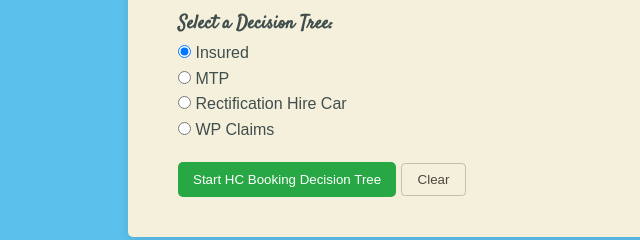
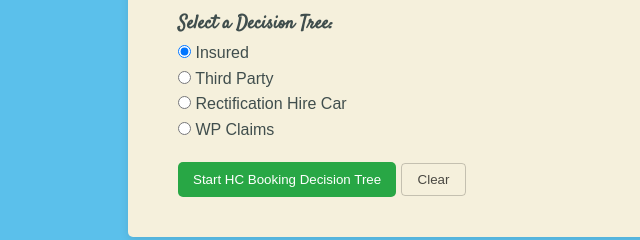
Before and after one commit to jamesphillipdeguzman/hcdt, a plain HTML site: page pages/hc-booking.html in a window 1280 px wide. Shown: the part 297-537 px from the top of the page, 0-640 px from the left. Drawn offline with Linux system fonts and the light colour scheme.

Commit message:
Changed label from MTP to Third Party in hc-booking.html

```diff
--- a/pages/hc-booking.html
+++ b/pages/hc-booking.html
@@ -58,7 +58,7 @@
                 <h3>Select a Decision Tree:</h3>
                 <label><input type="radio" name="tree" id="io_responsible" value="insured" checked> Insured
                 </label><br>
-                <label><input type="radio" name="tree" id="mtp" value="mtp"> MTP </label><br>
+                <label><input type="radio" name="tree" id="mtp" value="mtp"> Third Party </label><br>
                 <label><input type="radio" name="tree" id="rectification_hc" value="rectificationHC2"> Rectification
                     Hire Car</label><br>
                 <label><input type="radio" name="tree" id="wpclaims" value="wpClaims"> WP Claims</label><br>
```
